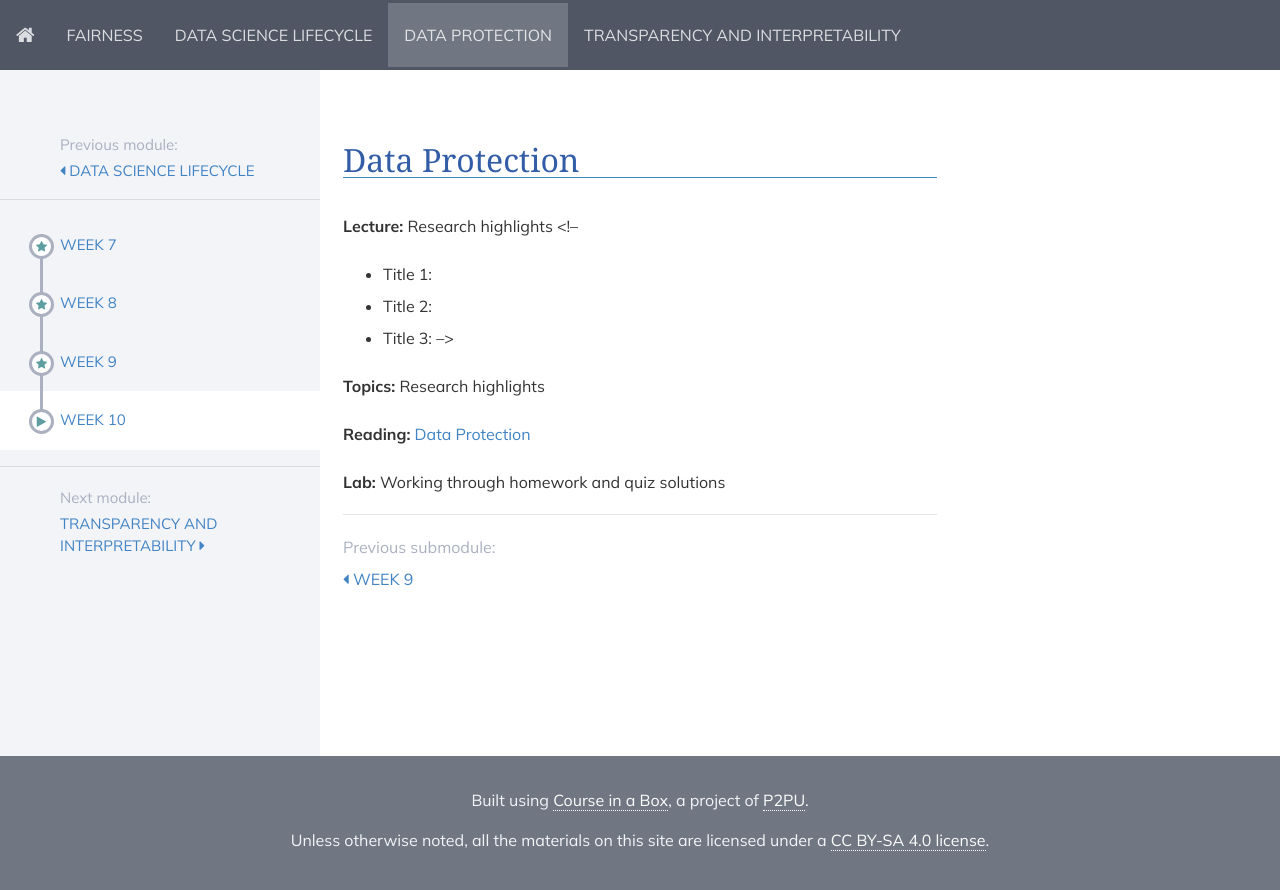
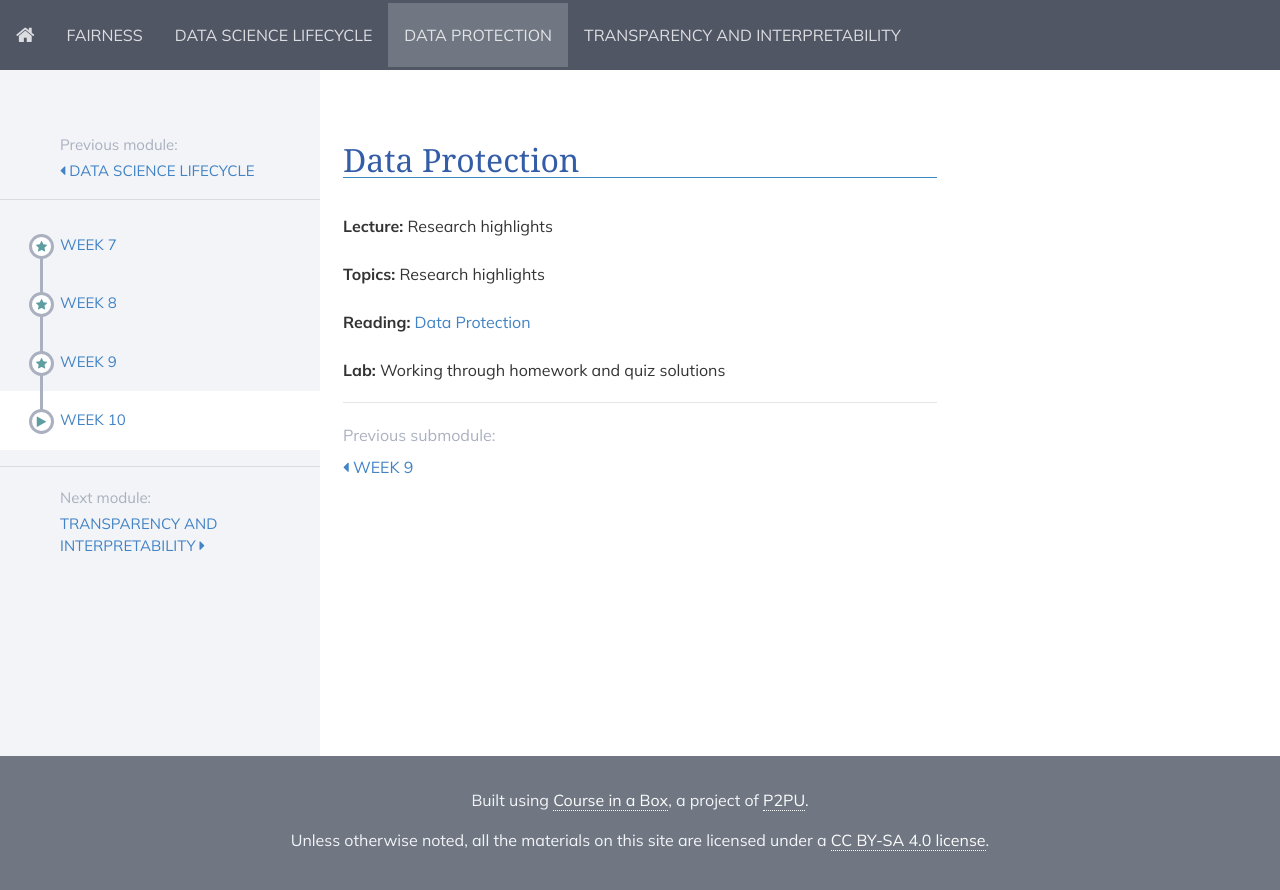
Before and after one commit to DataResponsibly/rds24, a Jekyll site: the page built from modules/data_protection/_posts/2000-01-04-week10.md, in a window 1280 px wide. Shown: the top 890 px of the page. Built offline with Jekyll 4.4.1, drawn with Linux system fonts in a browser that asks for light colours; nearby versions of some CDN libraries.

Commit message:
Update 2000-01-04-week10.md

```diff
--- a/modules/data_protection/_posts/2000-01-04-week10.md
+++ b/modules/data_protection/_posts/2000-01-04-week10.md
@@ -5,11 +5,9 @@ title: Week 10
 ## Data Protection
 
 **Lecture:** Research highlights
-<!--
-* Title 1: []()
-* Title 2: []()
-* Title 3: []()
--->
+<!-- * Title 1: []() -->
+<!-- * Title 2: []() -->
+<!-- * Title 3: []() -->
 
 **Topics:** Research highlights
 
```
